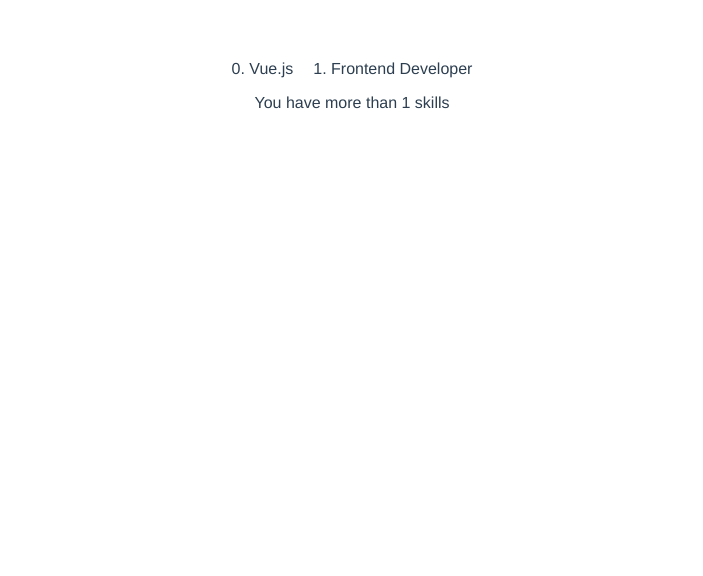
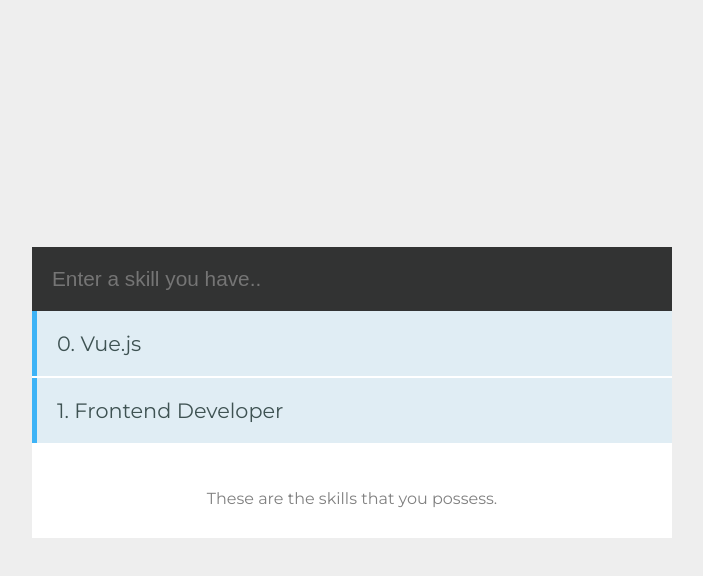
Before and after one commit to jervalles/vue-simplelist, a Vue app in the folder vue-skills/: page / in a window 1280 px wide. Shown: the top 576 px of the page, without its empty margins (288-991 px from the left). Built offline with nearby package versions, Linux system fonts and the light colour scheme.

Commit message:
Application has now a style. A form is present to add new skill on the list WORKING

```diff
--- a/vue-skills/src/App.vue
+++ b/vue-skills/src/App.vue
@@ -16,12 +16,21 @@
 </script>
 
 <style>
+@import url('https://fonts.googleapis.com/css?family=Montserrat:400,700');
+
+body {
+  background-color: #EEEEEE;
+  font-family: 'Montserrat', sans-serif;
+  display: grid;
+  grid-template-rows: auto;
+  justify-items: center;
+  align-items: center;
+}
+body, html {
+  margin: 0;
+  height: 100%;
+}
 #app {
-  font-family: Avenir, Helvetica, Arial, sans-serif;
-  -webkit-font-smoothing: antialiased;
-  -moz-osx-font-smoothing: grayscale;
-  text-align: center;
-  color: #2c3e50;
-  margin-top: 60px;
+    width: 50%;
 }
 </style>
--- /dev/null
+++ b/vue-skills/src/components/Skills.css
@@ -0,0 +1,54 @@
+.holder {
+    background: #fff;
+  }
+
+  ul {
+    margin: 0;
+    padding: 0;
+    list-style-type: none;
+  }
+
+  ul li {
+    padding: 20px;
+    font-size: 1.3em;
+    background-color: #E0EDF4;
+    border-left: 5px solid #3EB3F6;
+    margin-bottom: 2px;
+    color: #3E5252;
+  }
+
+  p {
+    text-align:center;
+    padding: 30px 0;
+    color: gray;
+  }
+
+  .container {
+    box-shadow: 0px 0px 40px lightgray;
+  }
+
+.alert {
+    border: 5px solid black;
+    background-color: aquamarine;
+    width: 100%;
+    height: 30px;
+}
+
+input {
+    width: calc(100% - 40px);
+    border: 0;
+    padding: 20px;
+    font-size: 1.3em;
+    background-color: #323333;
+    color: #687F7F;
+  }
+
+.preview {
+    padding: 20px;
+    font-size: 1.3em;
+    background-color: #E0EDF4;
+    border-left: 5px solid #3EB3F6;
+    margin-bottom: 2px;
+    margin-top: 0px;
+    color: #3E5252;
+}
--- a/vue-skills/src/components/Skills.vue
+++ b/vue-skills/src/components/Skills.vue
@@ -1,14 +1,22 @@
 <template>
   <div class="hello">
     <div class="holder">
+      <form @submit.prevent="addSkill">
+        <input type="text" placeholder="Enter a skill you have.." v-model="skill">
+      </form>
+        <p class="preview" v-if="skill.length > 0"> {{ skill }}</p>
       <ul>
         <li v-for="(data, index) in skills" :key='index'>{{ index }}. {{ data.skill }}</li>
       </ul>
-
+<!--
 <p v-if="skills.length > 1">You have more than 1 skills</p>
 <p v-else>You have less than or equal to 1 skill</p>
-
-       </div>
+-->
+<!--
+      <div v-bind:class="alertObject" v-if="alertObject.alert">THIS IS AN ALERT</div>
+-->
+      <p>These are the skills that you possess.</p>
+    </div>
   </div>
 </template>
 
@@ -17,10 +25,22 @@
   name: 'Skills',
   data() {
     return {
+      skill: '',
       skills: [
         { "skill": "Vue.js" },
         { "skill": "Frontend Developer" }
-      ]
+      ],
+      /*
+      alertObject: {
+        alert: true
+      }
+      */
+    }
+  },
+  methods: {
+    addSkill() {
+      this.skills.push({skill: this.skill}),
+      this.skill = ''
     }
   }
 }
@@ -28,19 +48,4 @@
 </script>
 
 <!-- Add "scoped" attribute to limit CSS to this component only -->
-<style scoped>
-h3 {
-  margin: 40px 0 0;
-}
-ul {
-  list-style-type: none;
-  padding: 0;
-}
-li {
-  display: inline-block;
-  margin: 0 10px;
-}
-a {
-  color: #42b983;
-}
-</style>
+<style src="./Skills.css" scoped />
```
